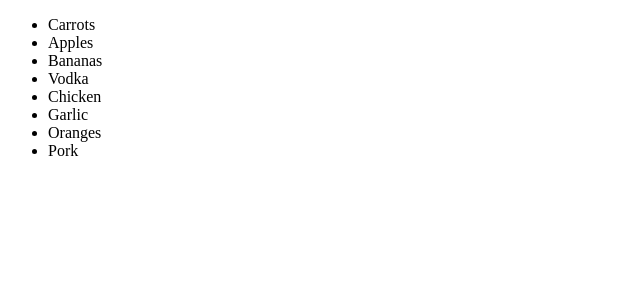
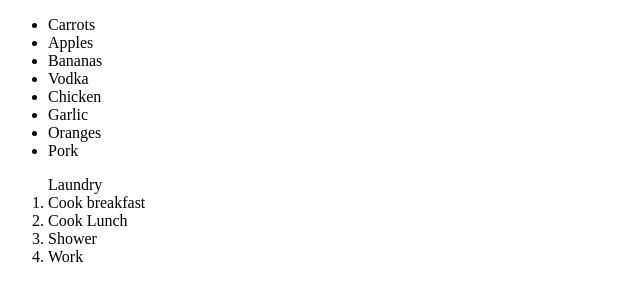
Before and after one commit to minzak123/git_test, a plain HTML site: page html_list_practice/index.html in a window 1280 px wide. Shown: the whole page, without its empty margins (0-640 px from the left). Drawn offline with Linux system fonts and the light colour scheme.

Commit message:
Added a todo list

```diff
--- a/html_list_practice/index.html
+++ b/html_list_practice/index.html
@@ -18,5 +18,14 @@
         <li>Pork</li>
     </ul>
 
+
+    <ol>
+        <l1>Laundry</l1>
+        <li>Cook breakfast</li>
+        <li>Cook Lunch</li>
+        <li>Shower</li>
+        <li>Work</li>
+    </ol>
+
 </body>
 </html>
```
